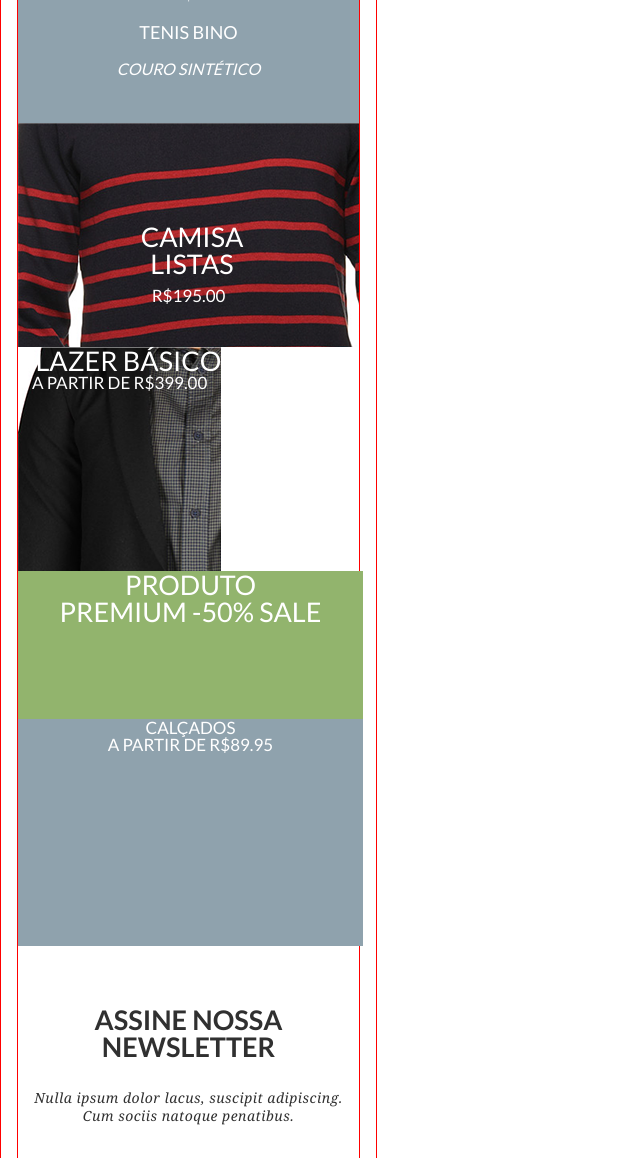
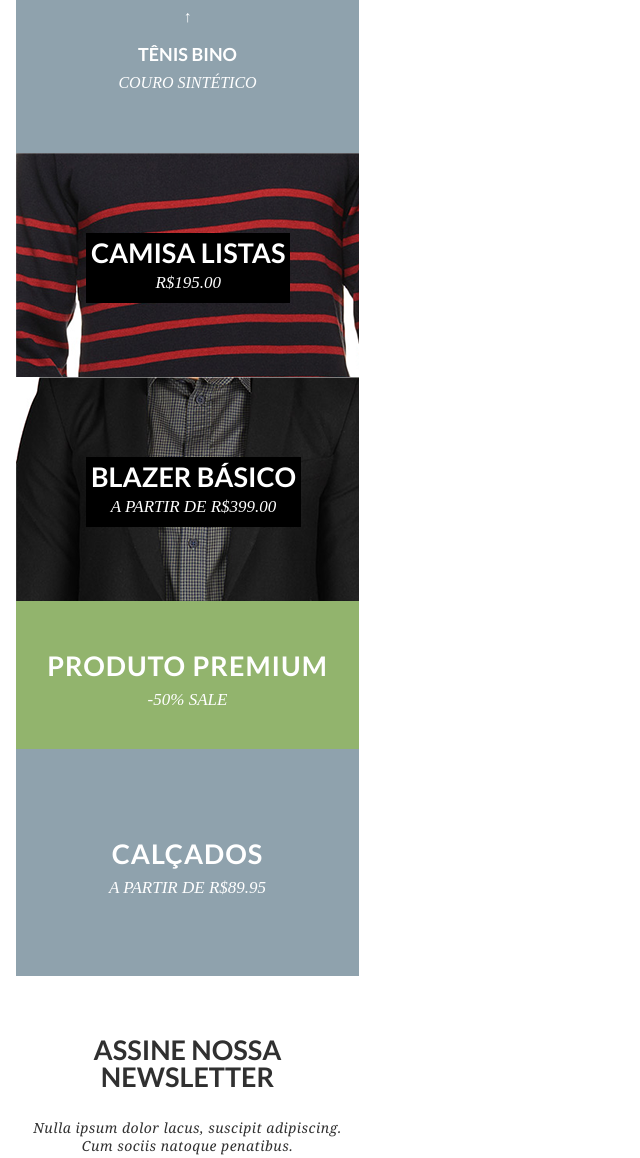
Before and after one commit to willsimoes/DSG1787, a plain HTML site: page g1/home.html in a window 1280 px wide. Shown: the part 645-1803 px from the top of the page, without its empty margins (0-640 px from the left). Drawn offline with Linux system fonts and the light colour scheme.

Commit message:
(G1) Ajustando

```diff
--- a/g1/css/style.css
+++ b/g1/css/style.css
@@ -1,34 +1,35 @@
 body {
-	border: 1px solid red;
 	width: 375px;
 	font-family: 'Lato', sans-serif;
 }
 
 .principal {
-	border: 1px solid red;
 	margin: 16px;
 }
 
-.title {
-	text-align: center;
-	border-top: 1px solid #e5e5e5;
-	padding-top: 47px;
-	margin-top: 15px;
+.topo {
+	height: 46px;
+	width: 100%;
 }
-
 
 .topo .logo {
 	height: 46px;
+	display: inline-block;
 }
 
 .basket {
 	display: inline-block;
+	padding: 0px 34px;
 }
 
 .basket p {
 	display: inline-block;
 	text-transform: uppercase;
 	font-size: 10.94px;
+}
+.seila {
+	display: inline-block;
+	margin-left: 52px;
 }
 
 .menu-button {
@@ -48,6 +49,13 @@ body {
 	margin-bottom: 0px;
 }
 
+.title {
+	text-align: center;
+	border-top: 1px solid #e5e5e5;
+	padding-top: 47px;
+	margin-top: 15px;
+}
+
 .title h1{
 	font-size: 55px;
 	text-transform: uppercase;
@@ -63,10 +71,9 @@ body {
 	margin: 45px 15px;
 	letter-spacing: 1px;
 }
-
-.produtos img {
-	width: 343px;
-	font-weight: 700;
+.prod1 {
+	padding: 31px 26px;
+    border: 2px solid #606060;
 }
 
 .tenis {
@@ -80,71 +87,74 @@ body {
 .tenis h3 {
 	font-size: 18px;
 	padding-top: 20px;
+	font-weight: 700;
 }
 .tenis p {
+	font-family: Georgia Italic;
 	font-style: italic;
 	font-size: 16px;
-	padding-top: 20px;
+	padding-top: 12px;
 }
-
 .retangulo {
 	text-align: center;
 	display: inline-block;
 	background-color: black;
 	text-transform: uppercase;
 	color: white;
+	line-height: 30px;
+	padding: 5px;
+	margin: 80px 0 0 70px;
 }
-
 .retangulo h3 {
 	font-size: 27px;
+	font-weight: 700;
 }
 
 .retangulo p {
 	font-size: 17px;
-
+	font-family: Georgia Italic;
+	font-style: italic;
 }
 
 
-
-.prod2 h3 {
-	margin: 90px 100px 0px 107px;
-    padding: 10px;
-
-}
-
-.oferta1 {
-  background-color: rgb(146, 180, 109);
-  width: 345px;
-  height: 148px;
+.box {
+  width: 100%;
   text-align: center;
   margin: auto;
   text-transform: uppercase;
   color: white;
 }
 
-.oferta1 h3 {
-	font-size: 27px;
-}
-.oferta1 p {
-	font-size: 17px;
+.oferta1 {
+  background-color: rgb(146, 180, 109);
+  height: 148px;
 }
 
+.oferta1 h3 {
+	padding-top: 40px;
+}
+
+.oferta2 h3 {
+	padding-top: 80px;
+}
+
+.box h3 {
+	font-size: 27px;
+	font-weight: 700;
+	line-height: 50px;
+    letter-spacing: 1px;
+
+}
+.box p {
+	font-size: 17px;
+	font-family: Georgia Italic;
+	font-style: italic;
+}
 
 .oferta2 {
   background-color: rgb(143, 162, 173);
-  width: 345px;
   height: 227px;
-  text-align: center;
-  margin: auto;
-  text-transform: uppercase;
-  color: white;
-}
 
-.oferta2 h3 {
-	font-size: 27px;
-}
-.oferta2 p {
-	font-size: 17px;
 }
 
 .newsletter {
@@ -188,13 +198,6 @@ body {
   color: white;
 }
 
-.prod1 {
-	border: 2px solid #606060;
-}
-.prod1 img {
-	width: 100%
-}
-
 .prod2 {
 	background-image: url(../img/camisa_listas.png);
 	height: 224px;
--- a/g1/home.html
+++ b/g1/home.html
@@ -6,6 +6,7 @@
 	<meta charset="utf-8">
     <title>Nome do Documento</title>
 
+	<meta name="viewport" content="width=device-width, initial-scale=1">
 	<link rel="stylesheet" type="text/css" href="css/reset.css">
     <link rel="stylesheet" type="text/css" href="css/style.css">
 
@@ -17,16 +18,18 @@
 		<header>
 			<div class="topo">
 				<img class="logo" src="img/logo.png">
-				<span class="basket">
+				<div class="seila">
+					<div class="basket">
 						<p>Basket (4)</p>
 						<img src="img/basket.png">
-				</span>
+					</div>
 
 					<span class="menu-button">
 						<div class="linha"></div>
 						<div class="linha"></div>
 						<div class="linha diff"></div>
 					</span>
+				</div>
 			</div>
 
 			<div class="title">
@@ -36,29 +39,32 @@
 		</header>
 
 		<section class="produtos">
-			<div class="prod1">
-				<img src="img/tenis.png">
-			</div>
-
+			<img class="prod1" src="img/tenis.png">
 			<div class="tenis">
 				<p>&#8593;</p>
-				<h3>tenis bino</h3>
+				<h3>tênis bino</h3>
 				<p>couro sintético</p>
 			</div>
 
-			<div class="retangulo prod2">
+			<div class="prod2">
+				<div class="retangulo">
 					<h3>camisa listas</h3>
 					<p>r$195.00</p>
 				</div>
-			<div class="retangulo prod3">
+			</div>
+			<div class="prod3">
+				<div class="retangulo">
 					<h3>blazer básico</h3>
 					<p>a partir de r$399.00</p>
 				</div>
-			<div class="descricao oferta1">
-				<h3>produto<br>premium -50% sale</p>
 			</div>
-			<div class="descricao oferta2">
-				<p>calçados<br>a partir de r$89.95</p>
+			<div class="box oferta1">
+				<h3>produto premium</h3>
+				<p>-50% sale</p>
+			</div>
+			<div class="box oferta2">
+				<h3>calçados</h3>
+				<p>a partir de r$89.95</p>
 			</div>
 			<aside class="newsletter">
 				<h2>Assine nossa newsletter</h2>
```
Also changed, not shown: g1/img/logo.png, g1/img/tenis.png. Lines whose indentation alone changed are shown as unchanged.
